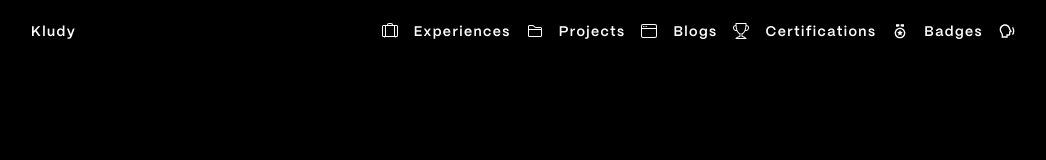
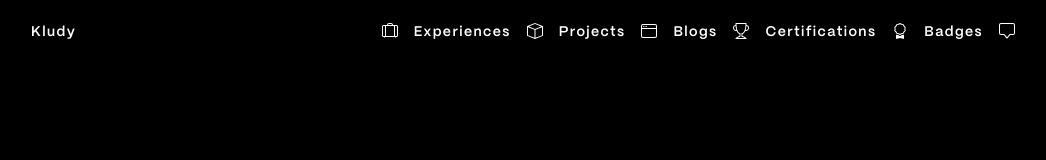
Before and after one commit to KludyRamirez/kludy-client, a React (Vite) app: page / in a window 1280 px wide. Shown: the top 160 px of the page, without its empty margins (113-1159 px from the left). Built offline with nearby package versions, Linux system fonts and the light colour scheme; no server answers.

Commit message:
fix: dev

```diff
--- a/src/components/Navbar/Navbar.tsx
+++ b/src/components/Navbar/Navbar.tsx
@@ -1,5 +1,6 @@
 import { useState } from "react";
-import { BsFolder2, BsSuitcaseLg, BsTrophy, BsWindow } from "react-icons/bs";
+import { BsAward, BsBox, BsChatSquare, BsChatSquareText, BsCoin, BsCollection, BsCupHot, BsFolder, BsFolder2, BsFolder2Open, BsLayers, BsMegaphone, BsPatchCheck, BsPentagon, BsRss, BsSuitcaseLg, BsTextarea, BsTextareaResize, BsTrophy, BsWindow } from "react-icons/bs";
+import { FaMedal } from "react-icons/fa6";
 import { HiOutlineXMark } from "react-icons/hi2";
 import { RiMedalLine, RiSpeakLine } from "react-icons/ri";
 
@@ -118,7 +119,7 @@ const Navbar: React.FC<NavbarProps> = ({
                 }}
               >
                 <div className="flex items-center gap-2 p-2 rounded-[70px]">
-                  <BsFolder2 size={16} className="-mt-[1px]" />
+                  <BsBox size={16} className="-mt-[1px]" />
                 </div>
 
                 <span
@@ -181,7 +182,7 @@ const Navbar: React.FC<NavbarProps> = ({
                 }}
               >
                 <div className="flex items-center gap-2 p-2 rounded-[70px]">
-                  <RiMedalLine size={16} className="-mt-[1px]" />
+                  <BsAward size={16} className="-mt-[1px]" />
                 </div>
 
                 <span
@@ -197,7 +198,7 @@ const Navbar: React.FC<NavbarProps> = ({
               </div>
               <div className="cursor-pointer flex items-center group gap-2">
                 <div className="flex items-center gap-2 p-2 rounded-[70px]">
-                  <RiSpeakLine size={16} className="-mt-[1px]" />
+                  <BsChatSquare size={16} className="-mt-[1px]" />
                 </div>
 
                 <span
--- a/src/pages/Home.tsx
+++ b/src/pages/Home.tsx
@@ -1,36 +1,26 @@
-import React, { useState, useEffect, useRef, FormEvent } from "react";
-import { Home } from "../types/Home";
-import Navbar from "../components/Navbar/Navbar";
-import { Swiper, SwiperSlide } from "swiper/react";
-import { Autoplay, Pagination } from "swiper/modules";
-import "swiper/swiper-bundle.css";
-import emailjs from "emailjs-com";
+import React, { useState, useEffect, useRef, FormEvent } from 'react';
+import { Home } from '../types/Home';
+import Navbar from '../components/Navbar/Navbar';
+import { Swiper, SwiperSlide } from 'swiper/react';
+import { Autoplay, Pagination } from 'swiper/modules';
+import 'swiper/swiper-bundle.css';
+import emailjs from 'emailjs-com';
 
-import projectsGif from "../assets/gif/projects-gif.gif";
+import projectsGif from '../assets/gif/projects-gif.gif';
 
-import {
-  FaFacebook,
-  FaGithub,
-  FaLinkedinIn,
-  FaRegCopyright,
-} from "react-icons/fa6";
+import { FaFacebook, FaGithub, FaLinkedinIn } from 'react-icons/fa6';
 
-import { RxEnvelopeClosed } from "react-icons/rx";
+import { RxEnvelopeClosed } from 'react-icons/rx';
 
-import toast from "react-hot-toast";
-import Project from "../components/Project/Project";
-import Experience from "../components/Experience/Experience";
-import Badge from "../components/Badge/Badge";
-import AboutMe from "../components/AboutMe/AboutMe";
-import Blog from "../components/Blog/Blog";
-import Certification from "../components/Certification/Certification";
-import Typewriter from "../utils/Typewriter";
-import {
-  BsArrowUp,
-  BsArrowUpCircle,
-  BsArrowUpCircleFill,
-  BsArrowUpShort,
-} from "react-icons/bs";
+import toast from 'react-hot-toast';
+import Project from '../components/Project/Project';
+import Experience from '../components/Experience/Experience';
+import Badge from '../components/Badge/Badge';
+import AboutMe from '../components/AboutMe/AboutMe';
+import Blog from '../components/Blog/Blog';
+import Certification from '../components/Certification/Certification';
+import Typewriter from '../utils/Typewriter';
+import { BsChevronUp } from 'react-icons/bs';
 
 const HomePage: React.FC<Home> = () => {
   const [isHeroSectionActive, setIsHeroSectionActive] = useState(false);
@@ -156,10 +146,10 @@ const HomePage: React.FC<Home> = () => {
 
     emailjs
       .sendForm(
-        "service_7ps65lj",
-        "template_gy0m0sm",
+        'service_7ps65lj',
+        'template_gy0m0sm',
         e.currentTarget,
-        "PxOfC-PYxo4STwqcF"
+        'PxOfC-PYxo4STwqcF'
       )
       .then(
         (result) => {
@@ -174,7 +164,7 @@ const HomePage: React.FC<Home> = () => {
 
   const scrollToHero = () => {
     if (heroRef.current) {
-      heroRef.current.scrollIntoView({ behavior: "smooth" });
+      heroRef.current.scrollIntoView({ behavior: 'smooth' });
     }
   };
 
@@ -186,31 +176,31 @@ const HomePage: React.FC<Home> = () => {
 
   const scrollToExperiences = () => {
     if (experienceRef.current) {
-      experienceRef.current.scrollIntoView({ behavior: "smooth" });
+      experienceRef.current.scrollIntoView({ behavior: 'smooth' });
     }
   };
 
   const scrollToProjects = () => {
     if (projectRef.current) {
-      projectRef.current.scrollIntoView({ behavior: "smooth" });
+      projectRef.current.scrollIntoView({ behavior: 'smooth' });
     }
   };
 
   const scrollToBlogs = () => {
     if (blogRef.current) {
-      blogRef.current.scrollIntoView({ behavior: "smooth" });
+      blogRef.current.scrollIntoView({ behavior: 'smooth' });
     }
   };
 
   const scrollToCertifications = () => {
     if (certificationRef.current) {
-      certificationRef.current.scrollIntoView({ behavior: "smooth" });
+      certificationRef.current.scrollIntoView({ behavior: 'smooth' });
     }
   };
 
   const scrollToBadges = () => {
     if (badgeRef.current) {
-      badgeRef.current.scrollIntoView({ behavior: "smooth" });
+      badgeRef.current.scrollIntoView({ behavior: 'smooth' });
     }
   };
 
@@ -242,15 +232,15 @@ const HomePage: React.FC<Home> = () => {
           <div className="text-7xl leading-[1.275]">
             <div className="flex flex-col justify-center items-center text-white tracking-wide">
               <div className="text-center font-[semi-bold]">
-                <span className="text-[#919191] font-[regular]">'Zup,</span>{" "}
-                <span className="text-[#919191] font-[regular]">I'm</span>{" "}
+                <span className="text-[#919191] font-[regular]">'Zup,</span>{' '}
+                <span className="text-[#919191] font-[regular]">I'm</span>{' '}
                 <span>Kludy</span>
               </div>
               <div className="flex flex-wrap lg:flex-nowrap justify-center items-center gap-2 md:gap-4 text-[#919191] relative tracking-wide text-white">
-                <Typewriter words={["Frontend", "Backend"]} />
+                <Typewriter words={['Frontend', 'Backend']} />
                 <div className="text-[#919191]">and</div>
                 <div className="font-[semi-bold] text-white"> GenAI</div>
-                <Typewriter words={["Leader", "Oracle", "Builder", "Nerd"]} />
+                <Typewriter words={['Leader', 'Oracle', 'Builder', 'Nerd']} />
               </div>
               <div className="spacer-small"></div>
             </div>
@@ -428,15 +418,15 @@ const HomePage: React.FC<Home> = () => {
         <div className="w-full max-w-5xl px-[1.25rem] flex flex-wrap justify-center md:justify-between items-center gap-3">
           <div className="flex items-center gap-3 px-3 py-2 border border-gray-300 rounded-lg">
             <div className="relative flex h-3 w-3">
-              <div className="animate-ping absolute inline-flex h-full w-full rounded-full bg-green-500"></div>{" "}
-              <div className="relative inline-flex rounded-full h-3 w-3 bg-green-400"></div>{" "}
+              <div className="animate-ping absolute inline-flex h-full w-full rounded-full bg-green-500"></div>{' '}
+              <div className="relative inline-flex rounded-full h-3 w-3 bg-green-400"></div>{' '}
             </div>
             <span className="tracking-wide text-sm">Normal</span>
           </div>
           <div className="flex gap-2 items-center group">
             <div className="flex gap-2 items-center py-2 pl-3 pr-4 border border-gray-300 rounded-lg text-sm hover:bg-black hover:text-white hover:border-black cursor-pointer tracking-wide transition-all ease-in duration-300">
-              <BsArrowUpShort size={20} className="-mt-[1px]" />
-              <span>Back to top</span>
+              <BsChevronUp size={16} className="ml-[2px] -mt-[1px]" />
+              <span className="pl-[3px]">Back to top</span>
             </div>
           </div>
         </div>
```
